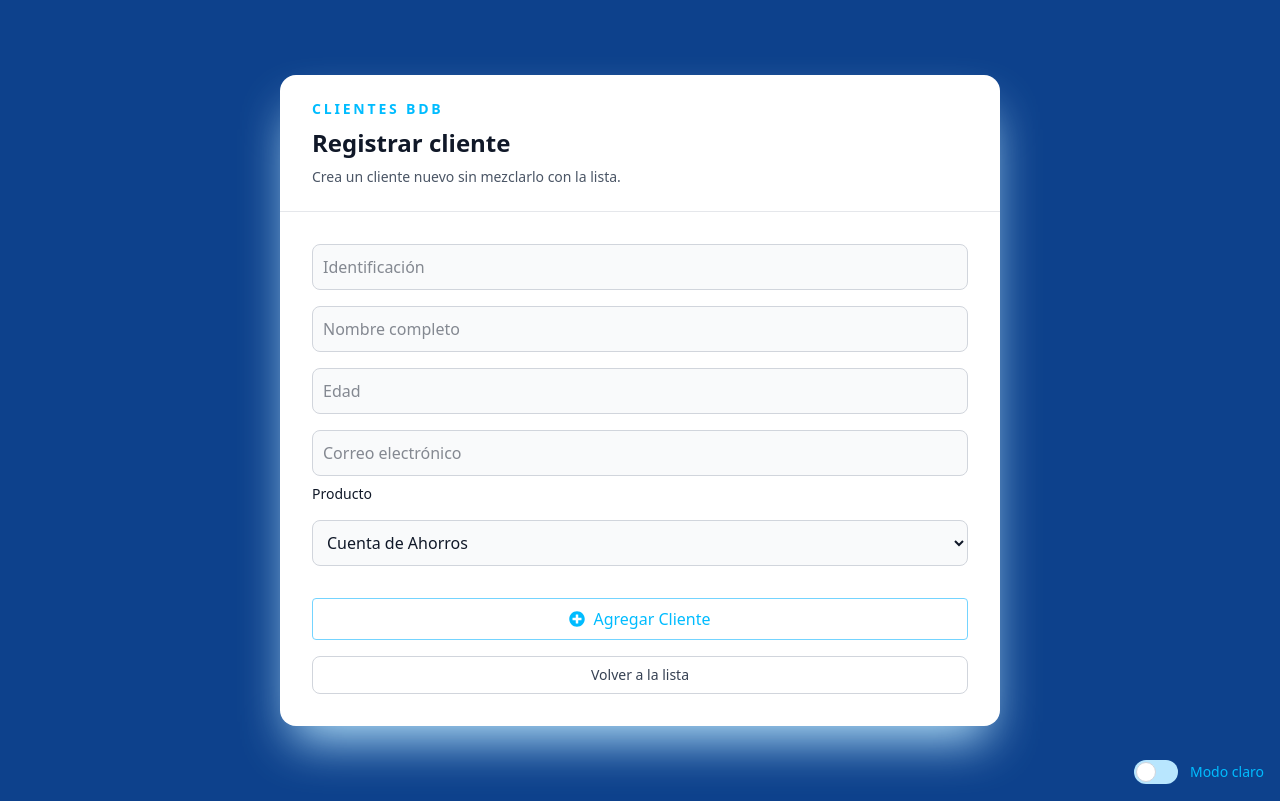
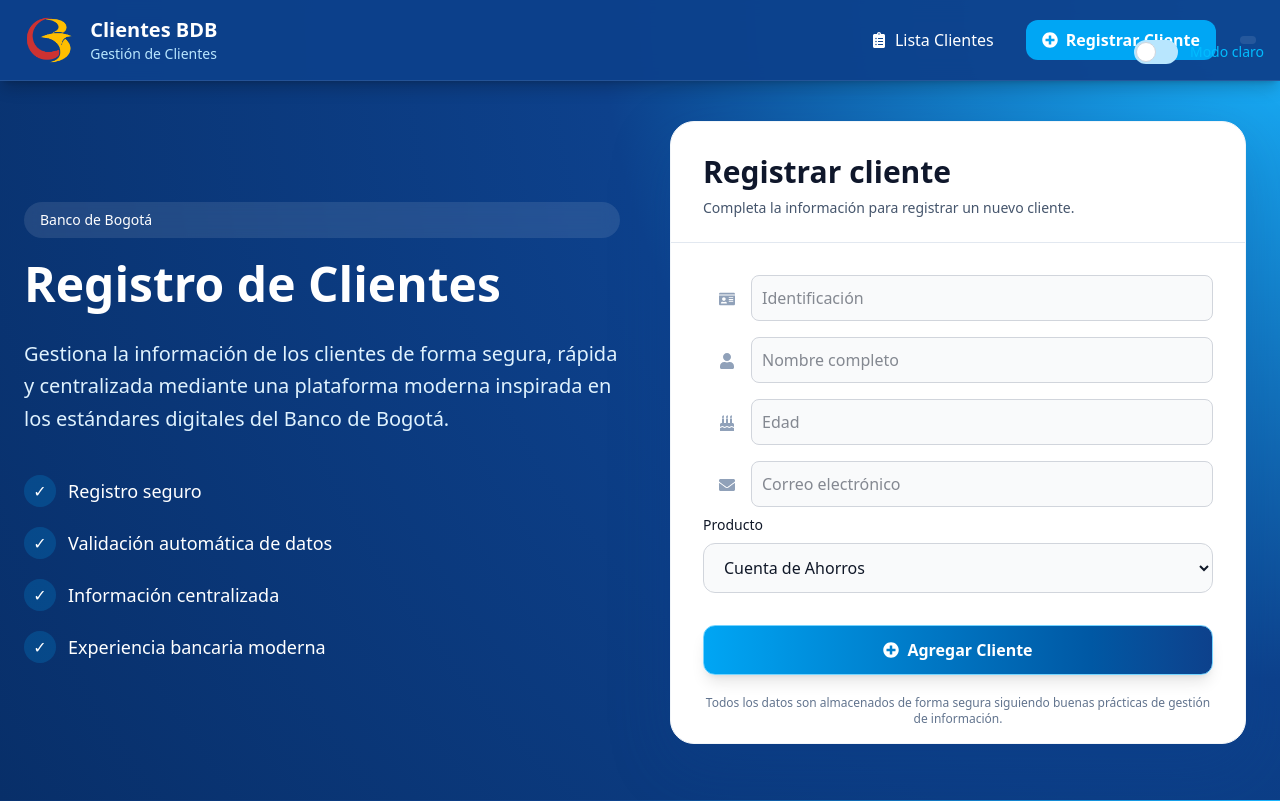
Before and after one commit to Edwar421/Clientes_BDB_Frontend, a React (Vite) app: page /register in a window 1280 px wide. Built offline with nearby package versions, Linux system fonts and the light colour scheme.

Commit message:
Mejoras Visualización
Mejoras de Visualización para que tenga un enfoque mas corporativo,

```diff
--- a/src/components/molecules/CustomerForm.tsx
+++ b/src/components/molecules/CustomerForm.tsx
@@ -2,6 +2,7 @@
 import { Input } from "../atoms/Input";
 import { Button } from "../atoms/Button";
 import { FaPlusCircle } from "react-icons/fa";
+import { FaCheckCircle, FaUser, FaEnvelope, FaIdCard, FaBirthdayCake, FaCalendarAlt } from "react-icons/fa";
 import { createCustomer } from "../../services/api";
 import type { CustomerInput, CustomerProduct } from "../../types/types";
 
@@ -109,51 +110,49 @@
 
     return (
         <form onSubmit={handleSubmit} className="px-8 py-4">
-            <div>
+            <div className="relative mb-2">
+                <FaIdCard className="absolute left-4 top-4 text-slate-400" />
                 <Input
                     type="text"
                     name="identification"
                     placeholder="Identificación"
                     value={identification}
                     onChange={(e) => setIdentification(e.target.value)}
+                    className="pl-12"
                 />
-                {errors.identification && (
-                    <p className="text-red-500 text-sm">{errors.identification}</p>
-                )}
             </div>
-            <div>
+            <div className="relative mb-2">
+                <FaUser className="absolute left-4 top-4 text-slate-400" />
                 <Input
                     type="text"
                     name="name"
                     placeholder="Nombre completo"
                     value={name}
                     onChange={(e) => setName(e.target.value)}
+                    className="pl-12"
                 />
-                {errors.name && (
-                    <p className="text-red-500 text-sm">{errors.name}</p>
-                )}
             </div>
-            <div>
+            <div className="relative mb-2">
+                <FaBirthdayCake className="absolute left-4 top-4 text-slate-400" />
                 <Input
                     type="number"
                     name="age"
                     placeholder="Edad"
                     value={age}
                     onChange={(e) => setAge(e.target.value)}
+                    className="pl-12"
                 />
-                {errors.age && <p className="text-red-500 text-sm">{errors.age}</p>}
             </div>
-            <div>
+            <div className="relative mb-2">
+                <FaEnvelope className="absolute left-4 top-4 text-slate-400" />
                 <Input
                     type="email"
                     name="email"
                     placeholder="Correo electrónico"
                     value={email}
                     onChange={(e) => setEmail(e.target.value)}
+                    className="pl-12"
                 />
-                {errors.email && (
-                    <p className="text-red-500 text-sm">{errors.email}</p>
-                )}
             </div>
             <div className="relative">
                 <label className="block mb-2 text-sm font-medium text-gray-900 dark:text-white">
@@ -162,7 +161,7 @@
                 <select
                     value={product}
                     onChange={(e) => setProduct(e.target.value as CustomerProduct)}
-                    className="bg-gray-50 mb-2 mt-4 border border-gray-300 text-gray-900 rounded-lg focus:ring-primary-600 focus:border-primary-600 block w-full p-2.5 dark:bg-gray-700 dark:border-gray-600 dark:placeholder-gray-400 dark:text-white dark:focus:ring-blue-500 dark:focus:border-blue-500"
+                    className="w-full rounded-xl border border-gray-300 bg-gray-50 px-4 py-3 text-gray-900 transition focus:border-sky-500 focus:ring-4 focus:ring-sky-200 dark:border-gray-600 dark:bg-gray-700 dark:text-white dark:focus:ring-sky-900"
                 >
                     {customerProducts.map((customerProduct) => (
                         <option key={customerProduct} value={customerProduct}>
@@ -174,9 +173,13 @@
                     <p className="text-red-500 text-sm">{errors.product}</p>
                 )}
             </div>
-            <Button type="submit">
+            <Button type="submit" className="mt-4 w-full rounded-xl bg-gradient-to-r from-sky-500 to-[#0D418C] py-3 text-white font-semibold shadow-lg hover:scale-[1.01] hover:shadow-xl transition-all">
                 <FaPlusCircle className="mr-2" /> Agregar Cliente
             </Button>
+            <p className="mt-5 text-center text-xs text-slate-500 dark:text-slate-400">
+                Todos los datos son almacenados de forma segura siguiendo buenas prácticas
+                de gestión de información.
+            </p>
             {errors.submit && (
                 <p className="mt-4 text-sm text-red-500">{errors.submit}</p>
             )}
--- /dev/null
+++ b/src/components/organisms/Header.tsx
@@ -0,0 +1,103 @@
+import { Link, useLocation } from "react-router-dom";
+import {
+    FaClipboardList,
+    FaPlusCircle,
+} from "react-icons/fa";
+
+import { ThemeToggle } from "../atoms/ThemeToggle";
+import logo from "../../../logo.png";
+
+export const Header = () => {
+    const location = useLocation();
+
+    return (
+        <header
+            className="
+            sticky
+            top-0
+            z-50
+            w-full
+            bg-[#0D418C]/95
+            backdrop-blur-md
+            border-b
+            border-white/10
+            shadow-lg
+            shadow-black/20
+            "
+        >
+            <div className="max-w-7xl mx-auto px-6 py-4">
+
+                <div className="flex items-center justify-between">
+
+                    {/* Logo */}
+                    <div className="flex items-center gap-4">
+
+                        <img
+                            src={logo}
+                            alt="Banco de Bogotá"
+                            className="h-12 w-auto"
+                        />
+
+                        <div>
+                            <h1 className="text-white font-bold text-xl">
+                                Clientes BDB
+                            </h1>
+
+                            <p className="text-sky-200 text-sm">
+                                Gestión de Clientes
+                            </p>
+                        </div>
+
+                    </div>
+
+                    {/* Navegación */}
+                    <div className="flex items-center gap-4">
+
+                        <Link
+                            to="/dashboard"
+                            className={`
+                                flex items-center gap-2
+                                rounded-xl
+                                px-4 py-2
+                                transition-all
+                                ${
+                                    location.pathname === "/dashboard"
+                                        ? "bg-white text-[#0D418C] font-semibold"
+                                        : "text-white hover:bg-white/10"
+                                }
+                            `}
+                        >
+                            <FaClipboardList />
+                            Lista Clientes
+                        </Link>
+
+                        <Link
+                            to="/register"
+                            className={`
+                                flex items-center gap-2
+                                rounded-xl
+                                px-4 py-2
+                                transition-all
+                                ${
+                                    location.pathname === "/register"
+                                        ? "bg-sky-500 text-white font-semibold"
+                                        : "text-white hover:bg-white/10"
+                                }
+                            `}
+                        >
+                            <FaPlusCircle />
+                            Registrar Cliente
+                        </Link>
+
+                        <div className="ml-2 rounded-full bg-white/10 px-2 py-1">
+                            <ThemeToggle />
+                        </div>
+
+                    </div>
+
+                </div>
+
+            </div>
+        </header>
+    );
+};
--- a/src/components/templates/DashboardTemplate.tsx
+++ b/src/components/templates/DashboardTemplate.tsx
@@ -1,9 +1,10 @@
 import React, { useMemo, useState } from "react";
-import { TaskList } from "../organisms/CustomerList";
+import { CustomerList } from "../organisms/CustomerList";
 import { Link } from "react-router-dom";
 import { FaClipboardList, FaFilter, FaPlus, FaUsers } from "react-icons/fa";
 import { Modal } from "../atoms/Modal";
 import type { Customer } from "../../types/types";
+
 
 interface DashboardTemplateProps {
     customers: Customer[];
@@ -86,48 +87,34 @@
     };
 
     return (
-        <section className="min-h-screen min-w-screen bg-transparent dark:bg-gray-900 dark:text-white">
-            <div className="p-6 max-w-5xl mx-auto">
-                <div className="flex flex-wrap items-center justify-between gap-4 mb-6">
-                    <p className="flex text-sky-300 items-center text-2xl font-bold dark:text-white">
-                        <FaUsers className="mr-2" /> Clientes BDB
+        <section className="min-h-screen min-w-screen bg-transparent dark:text-white">
+            <div className="max-w-7xl mx-auto pt-5 px-6">
+
+                <h2 className="text-4xl font-bold text-white">
+                    Gestión de Clientes
+                </h2>
+
+                <p className="mt-2 text-sky-200">
+                    Consulta, registra y administra clientes del Banco de Bogotá.
                 </p>
-                    <Link
-                        to="/register"
-                        className="inline-flex items-center rounded-lg border border-white/30 bg-white/15 px-4 py-2 text-sm font-semibold text-white backdrop-blur hover:bg-white/25 dark:border-gray-600 dark:bg-gray-800 dark:text-white dark:hover:bg-gray-700"
-                    >
-                        <FaPlus className="mr-2" /> Registrar cliente
-                    </Link>
+
             </div>
-
-                <div className="mt-10 p-6 w-full bg-white rounded-lg shadow-lg shadow-sky-200 dark:border dark:bg-gray-800 dark:border-gray-700 dark:shadow-gray-500">
+            <div className="p-1 max-w-7xl mx-auto">
+                <div className="mt-10 p-8 w-full bg-white dark:bg-slate-800 rounded-3xl border border-slate-200 dark:border-slate-700 shadow-[0_20px_60px_rgba(13,65,140,0.25)]">
                     <div className="flex items-end justify-between mb-6">
                         <div>
-                            <h2 className="flex items-center text-xl font-semibold mb-4 text-sky-300  dark:text-white">
-                                <FaClipboardList className="text-2xl mr-2 text-sky-300 dark:text-white" />
+                            <h2 className="flex items-center text-2xl font-bold mb-4 text-gray-900 dark:text-white">
+                                <FaClipboardList className="text-2xl mr-3 text-sky-500" />
                                 Lista de clientes
                             </h2>
                         </div>
                         <div className="flex items-center">
-                            <div className="relative">
-                                <FaFilter className="absolute left-5 top-3 text-sm text-sky-300 dark:text-white" />
-                                <select
-                                    value={sortByDate}
-                                    onChange={handleSortChange}
-                                    className="text-sm py-2 bg-gray-500 text-white pr-2 pl-8 mx-2 rounded-lg cursor-pointer"
-                                >
-                                    <option value="recent">
-                                        Más recientes
-                                    </option>
-                                    <option value="oldest">Más antiguos</option>
-                                </select>
-                            </div>
-                            <div className="text-sm bg-gray-500 text-white py-2 px-7 mx-2 rounded-lg">
+                            <div className="rounded-xl bg-[#0D418C] px-6 py-3 text-white font-semibold shadow-md">
                                 Total ({filteredCustomers.length})
                             </div>
                         </div>
                     </div>
-                    <div className="grid gap-4 md:grid-cols-3 mb-6">
+                    <div className="grid gap-4 md:grid-cols-3 mb-6 rounded-2xl bg-slate-100 dark:bg-slate-700/30 p-5">
                         <div>
                             <label className="mb-2 block text-sm font-medium text-gray-700 dark:text-gray-200">
                                 Identificación
@@ -179,7 +166,7 @@
                             Limpiar filtros
                         </button>
                     </div>
-                    <TaskList
+                    <CustomerList
                         customers={filteredCustomers}
                         onShowModal={handleShowModal}
                     />
--- a/src/index.css
+++ b/src/index.css
@@ -9,9 +9,24 @@
 
 body {
 	margin: 0;
-	background-color: rgb(13, 65, 140);
+
+	background:
+		radial-gradient(
+			circle at top right,
+			#19b6ff 0%,
+			#0d418c 45%,
+			#082f69 100%
+		);
+
+	background-attachment: fixed;
 }
 
 body[data-theme="dark"] {
-	background-color: #111827;
+  background:
+    radial-gradient(
+      circle at top right,
+      #163A74 0%,
+      #0B1E40 50%,
+      #061126 100%
+    );
 }
--- a/src/pages/DashboardPage.tsx
+++ b/src/pages/DashboardPage.tsx
@@ -3,6 +3,8 @@
 import { ThemeToggle } from "../components/atoms/ThemeToggle";
 import { getCustomers } from "../services/api";
 import type { Customer } from "../types/types";
+import { Header } from "../components/organisms/Header";
+
 
 export const DashboardPage: React.FC = () => {
     const [customers, setCustomers] = useState<Customer[]>([]);
@@ -18,7 +20,7 @@
 
     return (
         <>
-            <ThemeToggle />
+            <Header />
             <DashboardTemplate customers={customers} />
         </>
     );
--- a/src/pages/RegisterPage.tsx
+++ b/src/pages/RegisterPage.tsx
@@ -1,42 +1,138 @@
 import React from "react";
 import { useNavigate } from "react-router-dom";
+
 import { TaskForm } from "../components/molecules/CustomerForm";
-import { ThemeToggle } from "../components/atoms/ThemeToggle";
+import { Header } from "../components/organisms/Header";
 
 export const RegisterPage: React.FC = () => {
     const navigate = useNavigate();
 
     return (
-        <section className="min-h-screen bg-transparent dark:bg-gray-900">
-            <ThemeToggle />
-            <div className="mx-auto flex min-h-screen max-w-3xl items-center justify-center px-6 py-10">
-                <div className="w-full rounded-2xl bg-white shadow-2xl shadow-sky-200 dark:border dark:border-gray-700 dark:bg-gray-800 dark:shadow-gray-500">
-                    <div className="border-b border-gray-200 px-8 py-6 dark:border-gray-700">
-                        <p className="text-sm font-semibold uppercase tracking-[0.2em] text-sky-400 dark:text-sky-300">
-                            Clientes BDB
+        <>
+            <Header />
+
+            <section className="min-h-[calc(100vh-80px)] px-6 py-10">
+                <div className="mx-auto max-w-7xl">
+
+                    <div className="grid gap-10 lg:grid-cols-2 items-center">
+
+                        {/* PANEL INFORMATIVO */}
+                        <div className="hidden lg:flex flex-col justify-center text-white">
+
+                            <span className="mb-4 inline-block rounded-full bg-white/10 px-4 py-2 text-sm font-medium backdrop-blur">
+                                Banco de Bogotá
+                            </span>
+
+                            <h1 className="mb-6 text-5xl font-bold leading-tight">
+                                Registro de Clientes
+                            </h1>
+
+                            <p className="mb-10 text-xl text-sky-100 leading-relaxed">
+                                Gestiona la información de los clientes de forma
+                                segura, rápida y centralizada mediante una
+                                plataforma moderna inspirada en los estándares
+                                digitales del Banco de Bogotá.
                             </p>
-                        <h1 className="mt-2 text-2xl font-bold text-gray-900 dark:text-white">
+
+                            <div className="space-y-5">
+
+                                <div className="flex items-center gap-3">
+                                    <div className="flex h-8 w-8 items-center justify-center rounded-full bg-sky-500/20">
+                                        ✓
+                                    </div>
+                                    <span className="text-lg">
+                                        Registro seguro
+                                    </span>
+                                </div>
+
+                                <div className="flex items-center gap-3">
+                                    <div className="flex h-8 w-8 items-center justify-center rounded-full bg-sky-500/20">
+                                        ✓
+                                    </div>
+                                    <span className="text-lg">
+                                        Validación automática de datos
+                                    </span>
+                                </div>
+
+                                <div className="flex items-center gap-3">
+                                    <div className="flex h-8 w-8 items-center justify-center rounded-full bg-sky-500/20">
+                                        ✓
+                                    </div>
+                                    <span className="text-lg">
+                                        Información centralizada
+                                    </span>
+                                </div>
+
+                                <div className="flex items-center gap-3">
+                                    <div className="flex h-8 w-8 items-center justify-center rounded-full bg-sky-500/20">
+                                        ✓
+                                    </div>
+                                    <span className="text-lg">
+                                        Experiencia bancaria moderna
+                                    </span>
+                                </div>
+
+                            </div>
+                        </div>
+
+                        {/* FORMULARIO */}
+                        <div className="flex justify-center">
+
+                            <div
+                                className="
+                                w-full
+                                max-w-xl
+                                overflow-hidden
+                                rounded-3xl
+                                border
+                                border-slate-100
+                                bg-white
+                                shadow-[0_20px_60px_rgba(13,65,140,0.25)]
+                                dark:border-gray-700
+                                dark:bg-gray-800
+                                "
+                            >
+                                {/* CABECERA */}
+                                <div className="border-b border-slate-200 px-8 py-6 dark:border-gray-700">
+
+                                    <h2
+                                        className="
+                                        mt-2
+                                        text-3xl
+                                        font-bold
+                                        text-slate-900
+                                        dark:text-white
+                                        "
+                                    >
                                         Registrar cliente
-                        </h1>
-                        <p className="mt-2 text-sm text-gray-600 dark:text-gray-300">
-                            Crea un cliente nuevo sin mezclarlo con la lista.
+                                    </h2>
+
+                                    <p
+                                        className="
+                                        mt-2
+                                        text-sm
+                                        text-slate-600
+                                        dark:text-gray-300
+                                        "
+                                    >
+                                        Completa la información para registrar
+                                        un nuevo cliente.
                                     </p>
                                 </div>
+
+                                {/* FORMULARIO */}
                                 <TaskForm
                                     onCustomerCreated={() => undefined}
                                     onSuccess={() => navigate("/dashboard")}
                                 />
-                    <div className="px-8 pb-8">
-                        <button
-                            type="button"
-                            onClick={() => navigate("/dashboard")}
-                            className="w-full rounded-lg border border-gray-300 px-4 py-2 text-sm font-medium text-gray-700 hover:bg-gray-100 dark:border-gray-600 dark:text-gray-200 dark:hover:bg-gray-700"
-                        >
-                            Volver a la lista
-                        </button>
                             </div>
+
                         </div>
+
+                    </div>
+
                 </div>
             </section>
+        </>
     );
 };
```
Also changed, not shown: src/components/molecules/CustomerCard.tsx (+73 -43 lines), src/components/organisms/CustomerList.tsx (+4 -4 lines). Lines whose indentation alone changed are shown as unchanged.
